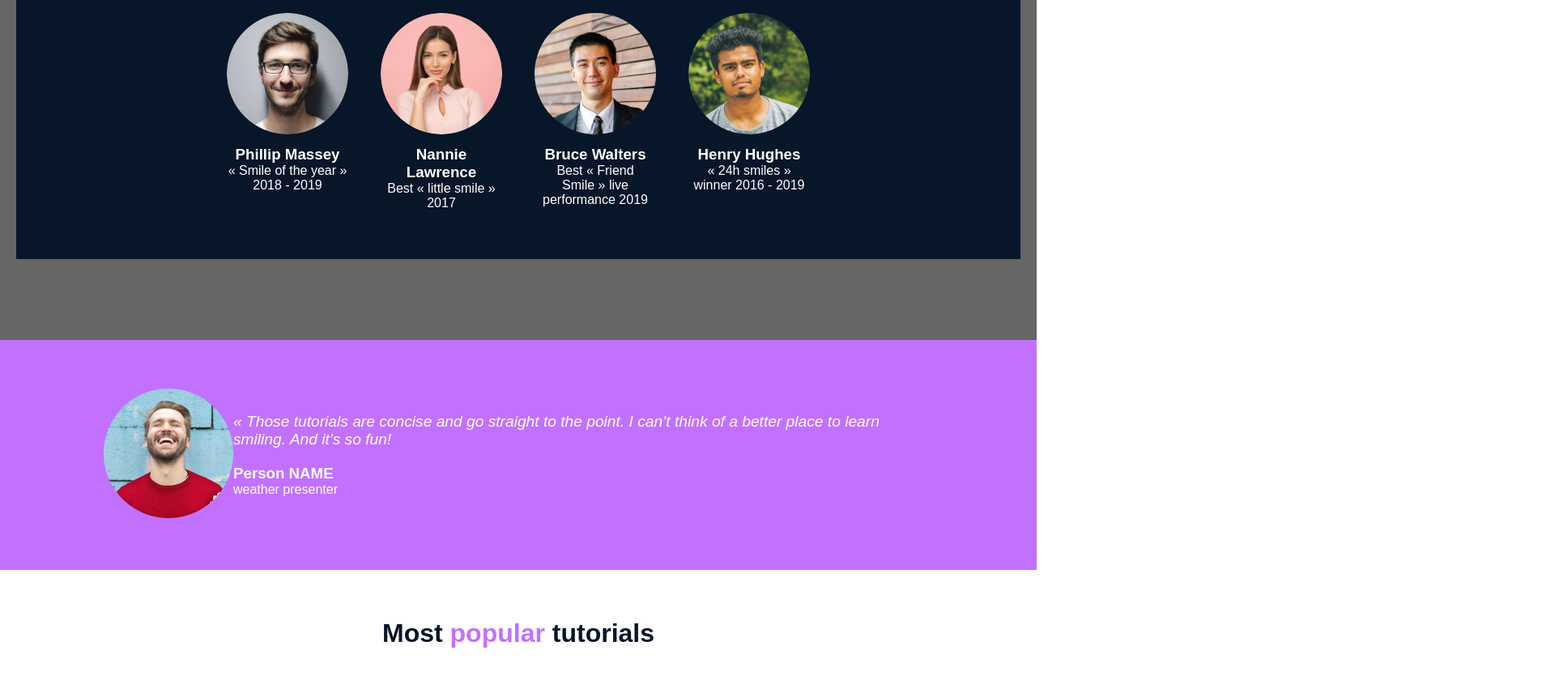
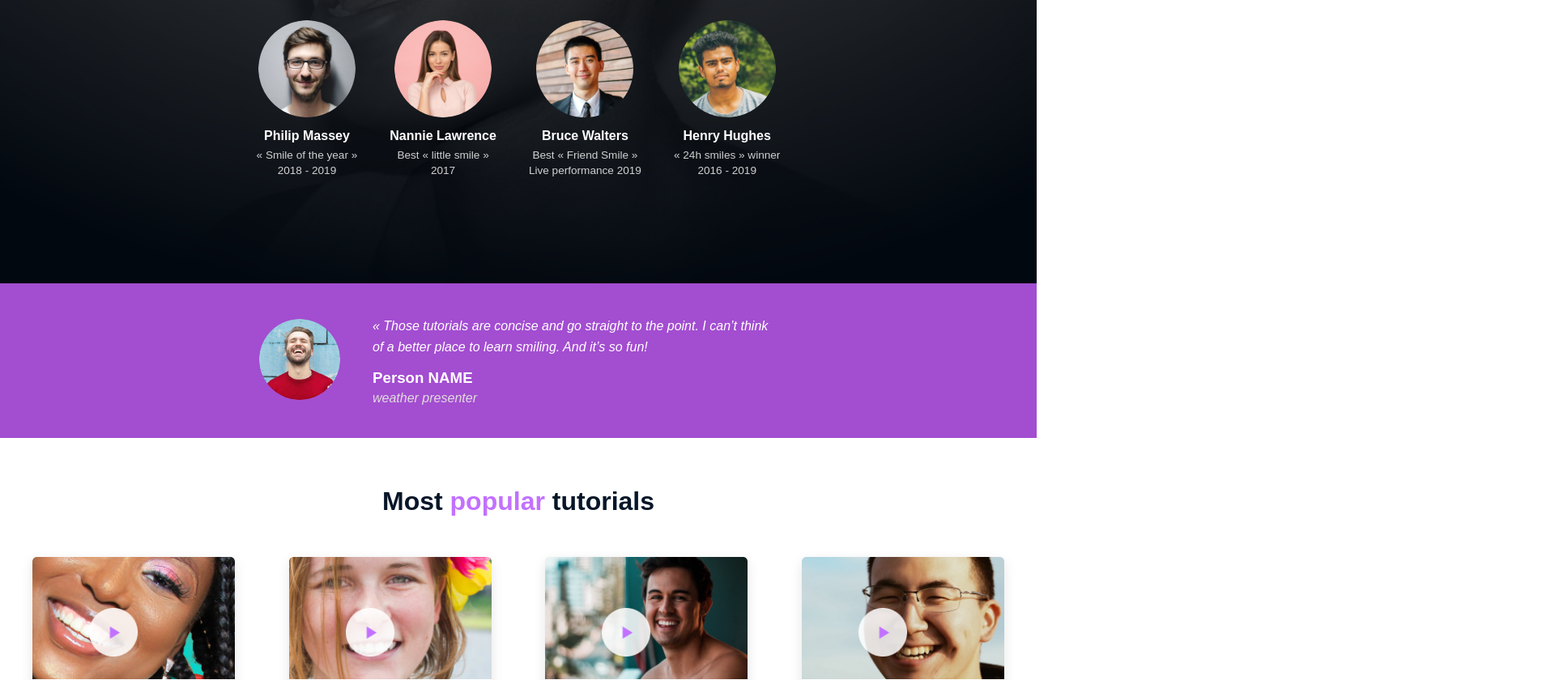
Before and after one commit to munyu-vsl/alx_html_css, a plain HTML site: page css_advanced/index.html in a window 1280 px wide. Shown: the part 466-1306 px from the top of the page at 81% size, 1920 px wide, since content can reach past the window. Drawn offline with Linux system fonts and the light colour scheme.

Commit message:
Implement advanced CSS layout and styling

```diff
--- a/css_advanced/index.html
+++ b/css_advanced/index.html
@@ -9,62 +9,58 @@
 </head>
     <body>
     <header>
-
             <nav>
-            <img src="CSS Advanced/logo.png" alt="logo">
-
+                <img src="CSS Advanced/logo.png" alt="SmileSchool logo" />
                 <ul>
-                <li><a href="#">COURSE</a></li>
+                    <li><a href="#">COURSES</a></li>
                     <li><a href="#">PRICING</a></li>
                     <li><a href="#">LOGIN</a></li>
                 </ul>
             </nav>
 
-    </header>
-    <main>
-        <section>
-            <div>
+            <div class="hero-text">
             <h1>Get schooled</h1>
+            <div class="keywords">
                 <span>SMILES</span>
                 <span>GRIN</span>
                 <span>LAUGH</span>
+            </div>
             <button>REGISTER FOR FREE</button>
             </div>
+            <section class="pros">
+                    <h2><span class="purple">Learn</span> from the pros</h2>
+                    <div class="pros-grid">
                         <div>
-                <h2>Learn from the pros</h2>
-                <div>
-                    <div>
-                        <img src="CSS Advanced/1.png" alt="">
-                        <h3>Phillip Massey</h3>
-                        <p>« Smile of the year » 2018 - 2019</p>
+                            <img src="CSS Advanced/1.png" alt="Philip Massey">
+                            <h3>Philip Massey</h3>
+                            <p>« Smile of the year »<br>2018 - 2019</p>
                         </div>
                         <div>
-                        <img src="CSS Advanced/3.png" alt="">
+                            <img src="CSS Advanced/3.png" alt="Nannie Lawrence">
                             <h3>Nannie Lawrence</h3>
-                        <p>Best « little smile » 2017</p>
+                            <p>Best « little smile »<br>2017</p>
                         </div>
                         <div>
-                        <img src="CSS Advanced/2.png" alt="">
+                            <img src="CSS Advanced/2.png" alt="Bruce Walters">
                             <h3>Bruce Walters</h3>
-                        <p>Best « Friend Smile » live performance 2019</p>
+                            <p>Best « Friend Smile »<br>Live performance 2019</p>
                         </div>
                         <div>
-                        <img src="CSS Advanced/4.png" alt="">
+                            <img src="CSS Advanced/4.png" alt="Henry Hughes">
                             <h3>Henry Hughes</h3>
-                        <p>« 24h smiles » winner 2016 - 2019</p>
-                    </div>
+                            <p>« 24h smiles » winner<br>2016 - 2019</p>
                         </div>
                     </div>
             </section>
-
-        <section>
+        </header>
+        <section class="testimonial">
             <div>
                 <img src="CSS Advanced/5.png" alt="image">
             </div>
             <div>
-                <blockquote>« Those tutorials are concise and go straight to the point. I can’t think of a better place to learn smiling. And it’s so fun!</blockquote>
+                <blockquote>« Those tutorials are concise and go straight to the point. I can’t think of a better place to learn smiling. And it’s so fun!</blockquote>
                 <h3>Person NAME</h3>
-                <P>weather presenter</P>
+                <p>weather presenter</p>
             </div>
         </section>
             <section class="popular-tutorials">
@@ -176,7 +172,6 @@
             </div>
         </div>
     </section>
-    </main>
     <footer>
         <section>
             <div>
@@ -185,7 +180,7 @@
                     <i class="fa-brands fa-facebook"></i>
                     <i class="fa-brands fa-twitter"></i>
                     <i class="fa-brands fa-instagram"></i>
-                </div>
+                /div>
             </div>
             <p>©smileschool 2020</p>
         </section>
--- a/css_advanced/styles.css
+++ b/css_advanced/styles.css
@@ -9,13 +9,22 @@ body {
   color: #333;
 }
 header {
-  background-color: #091829;
-  padding: 20px 10%;
+  background: linear-gradient(rgba(0,0,0,0.6), rgba(0,0,0,0.6)),
+              url('CSS Advanced/Object.png') center/cover no-repeat;
+  color: white;
+  min-height: 100vh;
+  padding: 20px 10% 70px;
   display: flex;
-  align-items: center;
+  flex-direction: column;
   justify-content: space-between;
 }
-header nav img {
+/* Navbar */
+nav {
+  display: flex;
+  justify-content: space-between;
+  align-items: center;
+}
+nav img {
   height: 30px;
 }
 nav ul {
@@ -27,25 +36,26 @@ nav ul li a {
   color: #fff;
   text-decoration: none;
   font-weight: 600;
+  font-size: 0.9rem;
 }
-main > section:first-of-type {
-  background: linear-gradient(rgba(0,0,0,0.6), rgba(0,0,0,0.6)), url('background.jpg') center/cover;
-  color: #fff;
+.hero-text {
   text-align: center;
-  padding: 100px 20px;
+  margin-top: 100px;
 }
-main > section:first-of-type h1 {
-  font-size: 3rem;
-  margin-bottom: 20px;
+.hero-text h1 {
+  font-size: 3.5rem;
+  font-weight: 700;
+  margin-bottom: 30px;
 }
-main > section:first-of-type span {
-  display: inline-block;
-  margin: 0 10px;
-  font-weight: bold;
+.hero-text .keywords span {
+  font-size: 1.1rem;
+  font-weight: 600;
+  margin: 0 15px;
+  letter-spacing: 1px;
 }
-main > section:first-of-type button {
-  margin-top: 30px;
-  padding: 15px 30px;
+.hero-text button {
+  margin-top: 40px;
+  padding: 15px 35px;
   background-color: #C271FF;
   border: none;
   border-radius: 25px;
@@ -53,64 +63,98 @@ main > section:first-of-type button {
   font-weight: bold;
   font-size: 1rem;
   cursor: pointer;
-  text-align: center;
-
+  transition: background-color 0.3s ease;
 }
-section:nth-of-type(1) > div:nth-child(2) {
-  background-color: #071629;
+.hero-text button:hover {
+  background-color: #a84de6;
+}
+.pros {
   padding: 60px 10%;
-  color: white;
   text-align: center;
 }
-section:nth-of-type(1) > div:nth-child(2) h2 {
+.pros h2 {
   font-size: 2rem;
   margin-bottom: 40px;
+  font-weight: 600;
 }
-section:nth-of-type(1) > div:nth-child(2) > div {
+.purple {
+  color: #C271FF;
+}
+.pros-grid {
   display: flex;
   justify-content: center;
+  flex-wrap: wrap;
   gap: 40px;
-  flex-wrap: wrap;
 }
-section:nth-of-type(1) > div:nth-child(2) > div > div {
-  max-width: 150px;
+.pros-grid > div {
+  max-width: 180px;
+  text-align: center;
 }
-section:nth-of-type(1) > div:nth-child(2) img {
-  width: 100%;
+.pros-grid img {
+  width: 120px;
+  height: 120px;
   border-radius: 50%;
+  object-fit: cover;
   margin-bottom: 10px;
 }
-section:nth-of-type(2) {
-  background-color: #C271FF;
-  color: white;
-  display: flex;
-  align-items: center;
-  justify-content: center;
-  padding: 60px 10%;
+.pros-grid h3 {
+  font-size: 1rem;
+  margin-bottom: 5px;
+  font-weight: 600;
 }
-section:nth-of-type(2) blockquote {
-  font-size: 1.2rem;
-  font-style: italic;
-  margin-bottom: 20px;
+.pros-grid p {
+  font-size: 0.85rem;
+  opacity: 0.8;
+  line-height: 1.4;
 }
-/* Popular Tutorials Section */
+.testimonial {
+    background-color: #a34dd1;
+    color: white;
+    padding: 40px 20px;
+    display: flex;
+    align-items: center;
+    justify-content: center;
+    gap: 40px;
+    flex-wrap: wrap;
+}
+.testimonial div:first-child img {
+    width: 100px;
+    height: 100px;
+    object-fit: cover;
+    border-radius: 50%;
+}
+.testimonial blockquote {
+    font-style: italic;
+    font-size: 1rem;
+    margin-bottom: 15px;
+    line-height: 1.6;
+    color: #fff;
+    max-width: 500px;
+}
+.testimonial h3 {
+    font-weight: bold;
+    margin: 0;
+    color: #fff;
+}
+.testimonial p {
+    font-style: italic;
+    margin: 5px 0 0;
+    color: #e0dcdc;
+}
 section.popular-tutorials {
   background-color: white;
   padding: 60px 20px;
   text-align: center;
 }
-
 section.popular-tutorials h2 {
   font-size: 2rem;
   margin-bottom: 50px;
   color: #071629;
 }
-
 section.popular-tutorials h2 span {
   color: #C271FF;
   font-weight: bold;
 }
-
 section.popular-tutorials .tutorials {
   display: flex;
   justify-content: space-between;
@@ -119,7 +163,6 @@ section.popular-tutorials .tutorials {
   margin: 0 auto;
   gap: 30px;
 }
-
 section.popular-tutorials .card {
   background-color: #fff;
   border-radius: 5px;
@@ -128,14 +171,12 @@ section.popular-tutorials .card {
   text-align: left;
   position: relative;
 }
-
 section.popular-tutorials .card img.main-img {
   width: 100%;
   border-top-left-radius: 5px;
   border-top-right-radius: 5px;
   display: block;
 }
-
 section.popular-tutorials .card .play-btn {
   position: absolute;
   top: 30%;
@@ -144,31 +185,26 @@ section.popular-tutorials .card .play-btn {
   height: 60px;
   width: 60px;
 }
-
 section.popular-tutorials .card h3 {
   font-size: 1rem;
   font-weight: bold;
   margin: 15px;
 }
-
 section.popular-tutorials .card p.description {
   font-size: 0.85rem;
   color: #666;
   margin: 0 15px 10px;
 }
-
 section.popular-tutorials .card .author {
   display: flex;
   align-items: center;
   margin: 10px 15px;
 }
-
 section.popular-tutorials .card .author img {
   border-radius: 50%;
   height: 30px;
   margin-right: 10px;
 }
-
 section.popular-tutorials .card .author h4 {
   font-size: 0.9rem;
   color: #C271FF;
@@ -297,7 +333,6 @@ footer {
   align-items: center;
   color: #fff;
 }
-
 footer section {
   width: 100%;
   display: flex;
@@ -305,28 +340,23 @@ footer section {
   align-items: center;
   flex-wrap: wrap;
 }
-
 footer section img {
   height: 30px;
 }
-
 footer section > div {
   display: flex;
   align-items: center;
   gap: 800px;
 }
-
 footer section i {
     margin: 0 5px;
   font-size: 1.2rem;
   color: #fff;
   transition: transform 0.3s ease;
 }
-
 footer section i:hover {
   transform: scale(1.3);
 }
-
 footer p {
   margin-top: 20px;
   font-size: 0.8rem;
```
Lines whose indentation alone changed are shown as unchanged.
